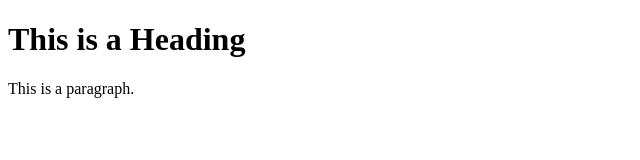
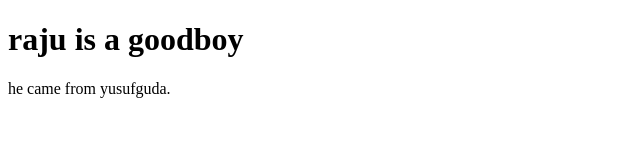
Before and after one commit to sudheer307/github, a plain HTML site: page index.html in a window 1280 px wide. Shown: the whole page, without its empty margins (0-640 px from the left). Drawn offline with Linux system fonts and the light colour scheme.

Commit message:
3rd commit

```diff
--- a/index.html
+++ b/index.html
@@ -1,12 +1,12 @@
 <!DOCTYPE html>
 <html>
 <head>
-<title>Page Title</title>
+<title>Raju</title>
 </head>
 <body>
 
-<h1>This is a Heading</h1>
-<p>This is a paragraph.</p>
+<h1>raju is a goodboy</h1>
+<p>he came from yusufguda.</p>
 
 </body>
 </html>
```
